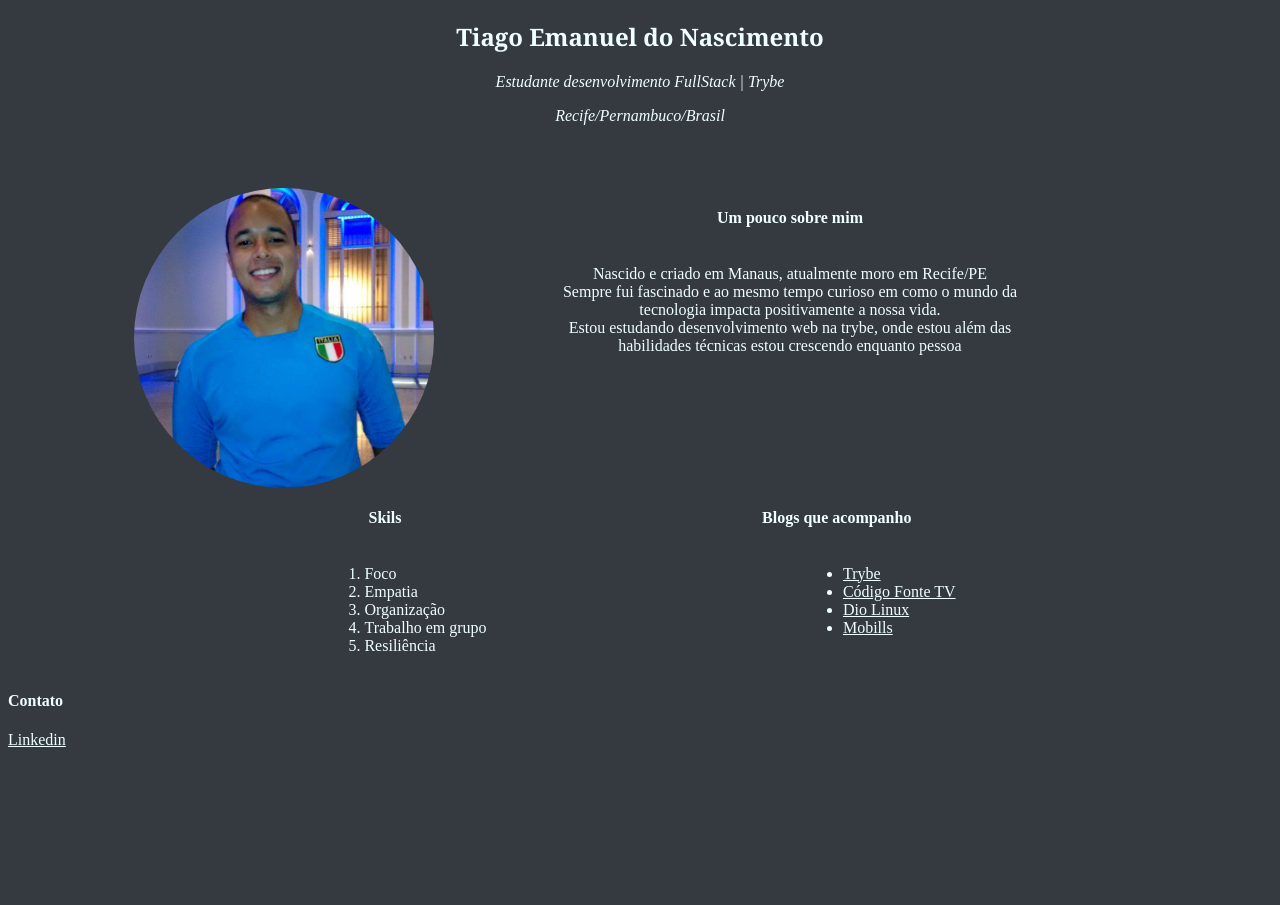
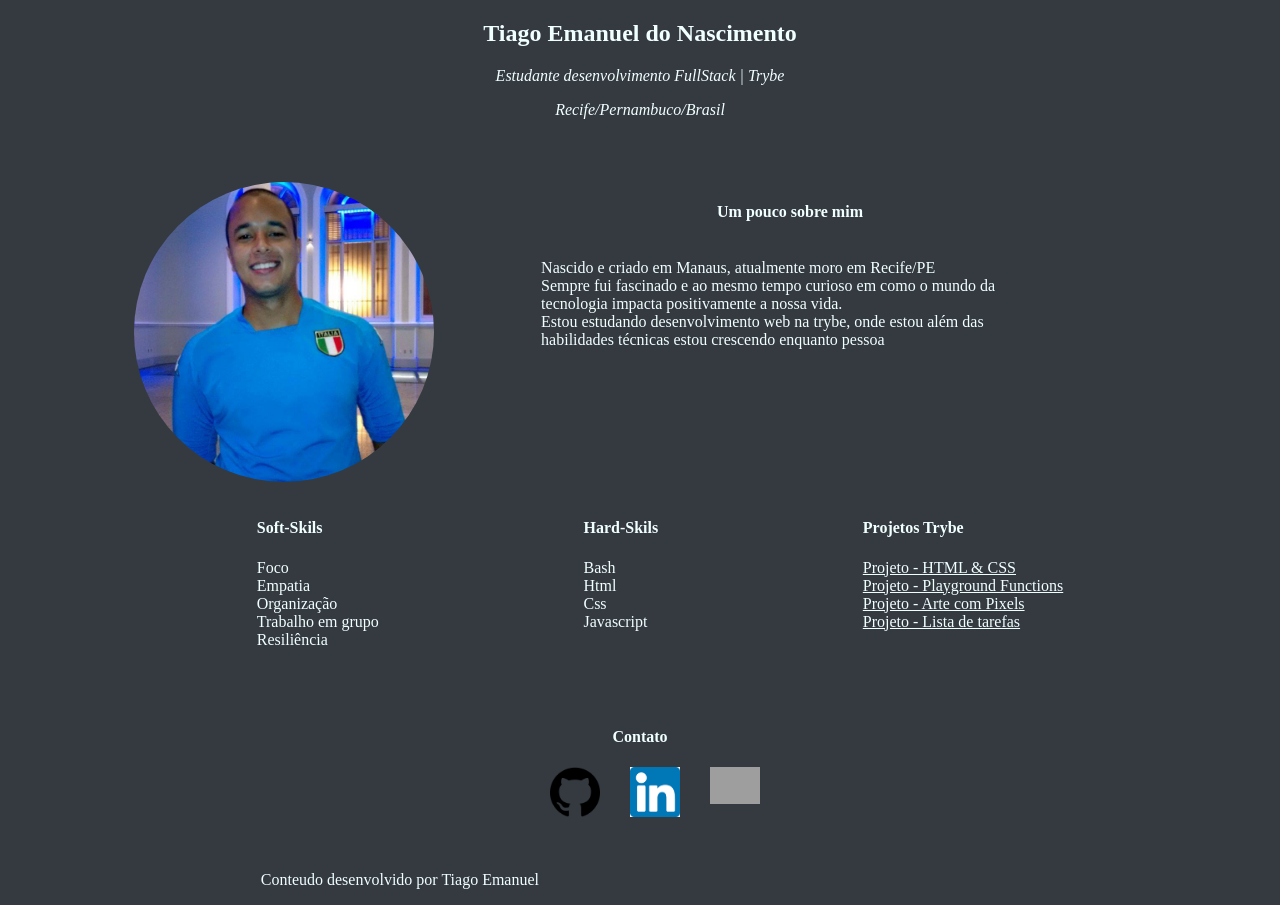
Before and after one commit to TiagoEmanuel8/tiago.portifolio, a plain HTML site: page index.html in a window 1280 px wide. Before the commit the page ends 800 px from the top, so only its background shows below. Drawn offline with Linux system fonts and the light colour scheme; grey boxes are pictures that could not be loaded.

Commit message:
Ajustes no contato e rodape

```diff
--- a/index.html
+++ b/index.html
@@ -14,7 +14,7 @@
     </header>
     <section>
         <div class="content">
-            <img class="imagem" src="images/foto.jpg" alt="Homem sorrindo e de camisa azul" width="300px">
+            <img class="image" src="images/foto.jpg" alt="Homem sorrindo e de camisa azul" width="300px">
             <div class="about-me">
                 <h4>Um pouco sobre mim</h4>
                 <p>Nascido e criado em Manaus, atualmente moro em Recife/PE <br>
@@ -26,27 +26,46 @@
         </div>
     </section>
     <section>
-        <div class="information-title">
-            <h4>Skils</h4>
-            <h4>Blogs que acompanho</h4>
-        </div>
         <div class="skils">
                 <ol>
+                    <h4>Soft-Skils</h4>
                     <li>Foco</li>
                     <li>Empatia</li>
                     <li>Organização</li>
                     <li>Trabalho em grupo</li>
                     <li>Resiliência</li>
                 </ol>
-            <ul>
-                <li><a class="lista" href="https://blog.betrybe.com/" target="_blank">Trybe</a></li>
-                <li><a class="lista" href="https://www.codigofonte.com.br/tag/blog" target="_blank">Código Fonte TV</a></li>
-                <li><a class="lista" href="https://diolinux.com.br/" target="_blank">Dio Linux</a></li>
-                <li><a class="lista" href="https://www.mobills.com.br/blog/" target="_blank">Mobills</a></li>
-            </ul>
+                <ol>
+                    <h4>Hard-Skils</h4>
+                    <li>Bash</li>
+                    <li>Html</li>
+                    <li>Css</li>
+                    <li>Javascript</li>
+
+                </ol>
+                <ol>
+                    <h4>Projetos Trybe</h4>
+                    <li><a class="lista" href="https://github.com/tryber/sd-08-project-lessons-learned/tree/tiagoemanuel-lessons-learned-project" target="_blank">Projeto - HTML & CSS</a></li>
+                    <li><a class="lista" href="https://github.com/tryber/sd-08-project-playground-function/tree/tiagoEmanuel-project-playground-function" target="_blank">Projeto - Playground Functions</a></li>
+                    <li><a class="lista" href="https://github.com/tryber/sd-08-project-pixels-art/pull/80" target="_blank">Projeto - Arte com Pixels</a></li>
+                    <li><a class="lista" href="https://github.com/tryber/sd-08-project-todo-list/pull/20" target="_blank">Projeto - Lista de tarefas</a></li>
+                </ol>
         </div>
     </section>
-    <h4 id="contato">Contato</h4>
-    <a class="lista" href="https://www.linkedin.com/in/tiagoemanuel/" target="_blank">Linkedin</a>
+    <h4 class="contact-title">Contato</h4>
+    <section class="contact">
+        <a href="https://github.com/TiagoEmanuel8" target="_blank">
+            <img src="images/github.png" alt="imagem-github">
+        </a>
+        <a href="https://www.linkedin.com/in/tiagoemanuel/" target="_blank">
+            <img src="images/linkedin.png" alt="imagem-linkedin">
+        </a>
+        <a href="https://www.instagram.com/t.emanuel6/" target="_blank">
+            <img src="images/instagram.png" alt="imagem-instagram">
+        </a>
+    </section>
+    <footer class="footer">
+        <p>Conteudo desenvolvido por Tiago Emanuel</p>
+    </footer>
 </body>
 </html>
--- a/style.css
+++ b/style.css
@@ -1,19 +1,36 @@
 body {
-    background-color:
-    #343a40;
+    background-color: #343a40;
     color: azure;
 }
 
 .about-me {
+    align-items: center;
     display: flex;
     flex-flow: column;
     justify-content: flex-start;
-    align-items: center;
+
 }
 
 .about-me p {
+    text-align: left;
+    width: 70%
+}
+
+.contact {
+    margin: auto;
+    width: 80%;
+    display: flex;
+    justify-content: center;
+}
+
+.contact img{
+    width: 50px;
+    margin-left: 30px;
+}
+
+.contact-title {
+    margin-top: 5%;
     text-align: center;
-    width: 70%
 }
 
 .content {
@@ -23,38 +40,40 @@ body {
     width: 80%;
 }
 
-/* #descricao {
-    font-family: serif;
-} */
+.footer {
+    margin: auto;
+    margin-top: 50px;
+    width: 60%;
+}
 
 .general-information {
     text-align: center;
     margin-bottom: 5%;
 }
 
-.imagem{
+.image{
     border-radius: 50%;
 }
 
 .information-title{
     display: flex;
-    justify-content: space-evenly;
+    justify-content: space-around;
+    text-align: center;
+    margin: auto;
+    width: 70%;
 }
 
 .lista {
     color: azure;
 }
 
-#nome {
-    font-family: Georgia, serif;
-}
-
 .skils {
     display: flex;
-    justify-content: space-evenly;
+    justify-content: space-around;
+    margin:auto;
+    width: 80%;
 }
-
-#habilidades {
-    display: flex;
-    justify-content: space-evenly;
+.skils li {
+    text-align: left;
+    list-style-type: none;
 }
```
